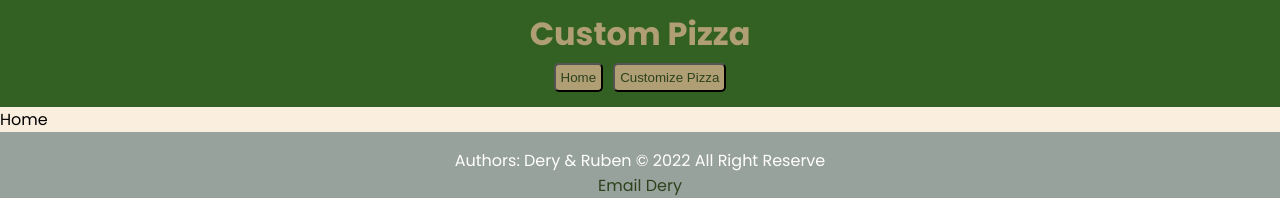
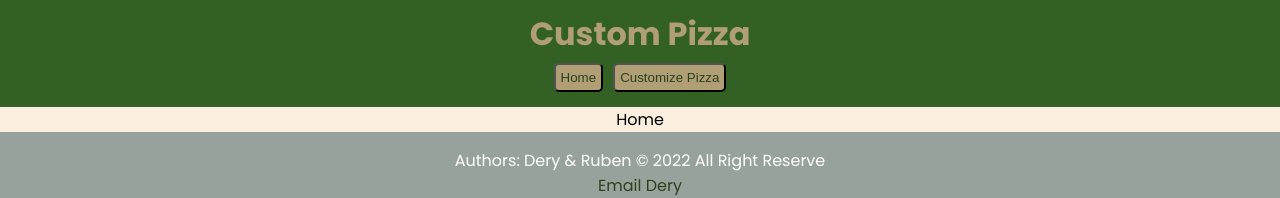
Before and after one commit to RubenDelb/verou-3-king-size-wake-cake, a React (Create React App) app: page / in a window 1280 px wide. Shown: the top 198 px of the page. Built offline with nearby package versions, Linux system fonts and the light colour scheme.

Commit message:
Modify home section and add stylying

```diff
--- a/src/Components/Home/Home.jsx
+++ b/src/Components/Home/Home.jsx
@@ -3,9 +3,12 @@ import './Home.scss';
 
 const Home = () => {
     return (
-        <div>
-            Home
+        <>
+        <div className='home'>
+            <p>Home</p>
         </div>
+        </>
+
     )
 }
 
--- a/src/Components/Home/Home.scss
+++ b/src/Components/Home/Home.scss
@@ -0,0 +1,4 @@
+.home {
+    text-align: center;
+    background-color: #faefde;
+}
```
